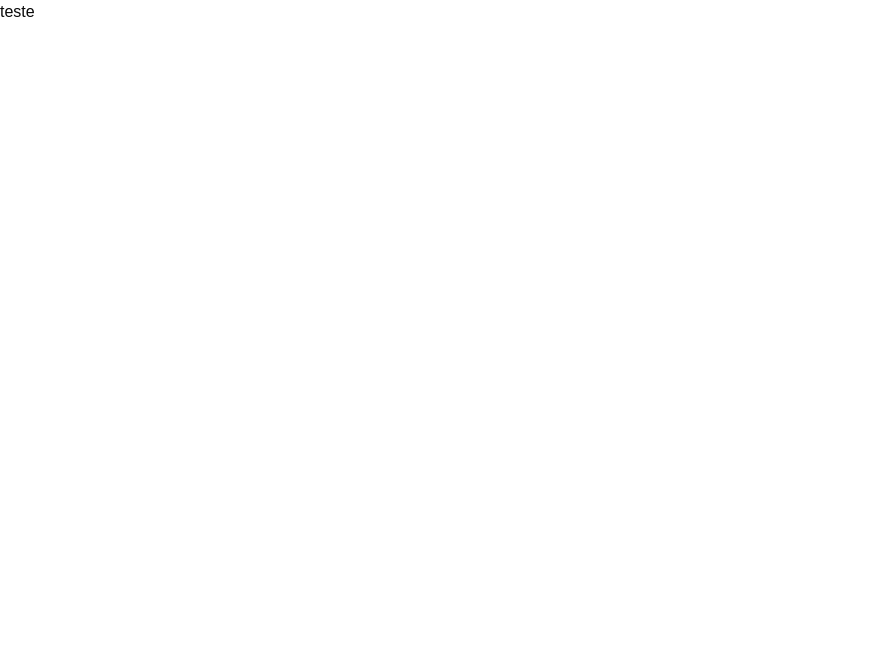
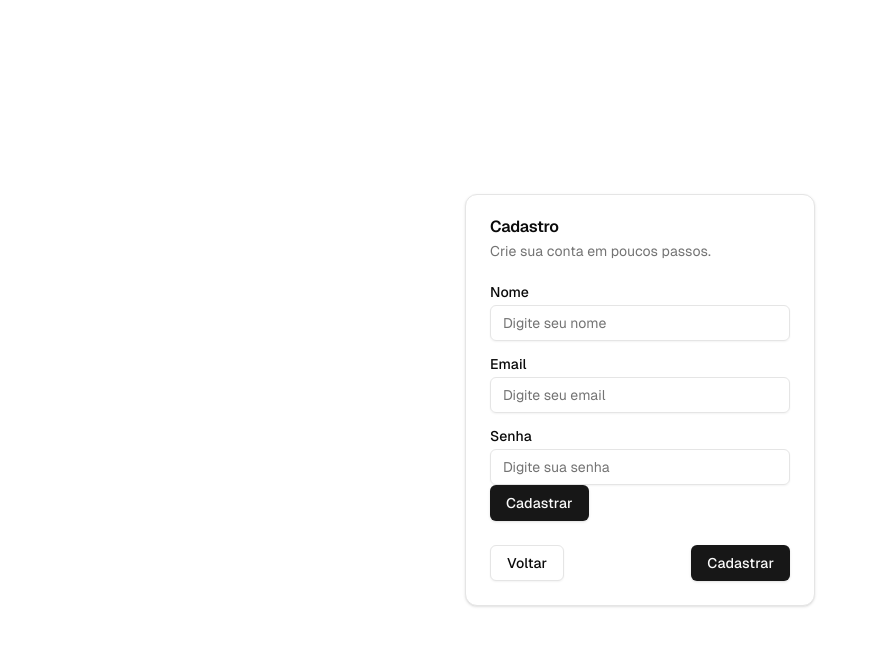
Before and after one commit to PedroHBSousa/web-development-two-front-end, a Next.js app: page /register in a window 1280 px wide. Shown: the top 646 px of the page, without its empty margins (0-878 px from the left). Built offline with nearby package versions, Linux system fonts and the light colour scheme.

Commit message:
feat: implementação das bibliotecas formik e yup na tela de login e cadastro.

```diff
--- a/package.json
+++ b/package.json
@@ -14,12 +14,14 @@
     "@radix-ui/react-slot": "^1.1.0",
     "class-variance-authority": "^0.7.0",
     "clsx": "^2.1.1",
+    "formik": "^2.4.6",
     "lucide-react": "^0.454.0",
     "next": "15.0.2",
     "react": "19.0.0-rc-02c0e824-20241028",
     "react-dom": "19.0.0-rc-02c0e824-20241028",
     "tailwind-merge": "^2.5.4",
-    "tailwindcss-animate": "^1.0.7"
+    "tailwindcss-animate": "^1.0.7",
+    "yup": "^1.4.0"
   },
   "devDependencies": {
     "@types/node": "^20",
--- a/src/app/register/page.tsx
+++ b/src/app/register/page.tsx
@@ -1,10 +1,95 @@
+"use client";
+import * as React from "react";
+import { useRouter } from "next/navigation";
+import { Button } from "@/components/ui/button";
+import {
+  Card,
+  CardContent,
+  CardDescription,
+  CardFooter,
+  CardHeader,
+  CardTitle,
+} from "@/components/ui/card";
+import { Input } from "@/components/ui/input";
+import { Label } from "@/components/ui/label";
+import * as Yup from "yup";
+import { useFormik } from "formik";
 
 export default function Register() {
-    return(
-        <div>
-            <p>
-                teste
-            </p>
-        </div>
-    )
+  const validationSchema = Yup.object({
+    email: Yup.string().email("Email inválido").required("Campo obrigatório"),
+    name: Yup.string().required("Campo obrigatório"),
+    password: Yup.string().required("Campo obrigatório"),
+  });
+
+  const formik = useFormik({
+    initialValues: {
+      email: "",
+      name: "",
+      password: "",
+    },
+    validationSchema,
+    onSubmit: (values) => {
+      alert(JSON.stringify(values, null, 2));
+    },
+  });
+
+  const router = useRouter();
+  return (
+    <div className="grid grid-rows-[20px_1fr_20px] items-center justify-items-center min-h-screen p-8 pb-20 gap-16 sm:p-20 font-[family-name:var(--font-geist-sans)]">
+      <main className="flex flex-col gap-8 row-start-2 items-center sm:items-start">
+        <Card className="w-[350px]">
+          <CardHeader>
+            <CardTitle>Cadastro</CardTitle>
+            <CardDescription>Crie sua conta em poucos passos.</CardDescription>
+          </CardHeader>
+          <CardContent>
+            <form onSubmit={formik.handleSubmit}>
+              <div className="grid w-full items-center gap-4">
+                <div className="flex flex-col space-y-1.5">
+                  <Label htmlFor="name">Nome</Label>
+                  <Input
+                    id="name"
+                    placeholder="Digite seu nome"
+                    onChange={formik.handleChange}
+                    onBlur={formik.handleBlur}
+                    value={formik.values.name}
+                  />
+                </div>
+                <div className="flex flex-col space-y-1.5">
+                  <Label htmlFor="email">Email</Label>
+                  <Input
+                    id="email"
+                    type="email"
+                    placeholder="Digite seu email"
+                    onChange={formik.handleChange}
+                    onBlur={formik.handleBlur}
+                    value={formik.values.email}
+                  />
+                </div>
+                <div className="flex flex-col space-y-1.5">
+                  <Label htmlFor="password">Senha</Label>
+                  <Input
+                    id="password"
+                    type="password"
+                    placeholder="Digite sua senha"
+                    onChange={formik.handleChange}
+                    onBlur={formik.handleBlur}
+                    value={formik.values.password}
+                  />
+                </div>
+              </div>
+              <Button type="submit">Cadastrar</Button>
+            </form>
+          </CardContent>
+          <CardFooter className="flex justify-between">
+            <Button variant="outline" onClick={() => router.back()}>
+              Voltar
+            </Button>
+            <Button type="submit">Cadastrar</Button>
+          </CardFooter>
+        </Card>
+      </main>
+    </div>
+  );
 }
```
Also changed, not shown: 1 other file (tests, documents, lock files or other folders).
